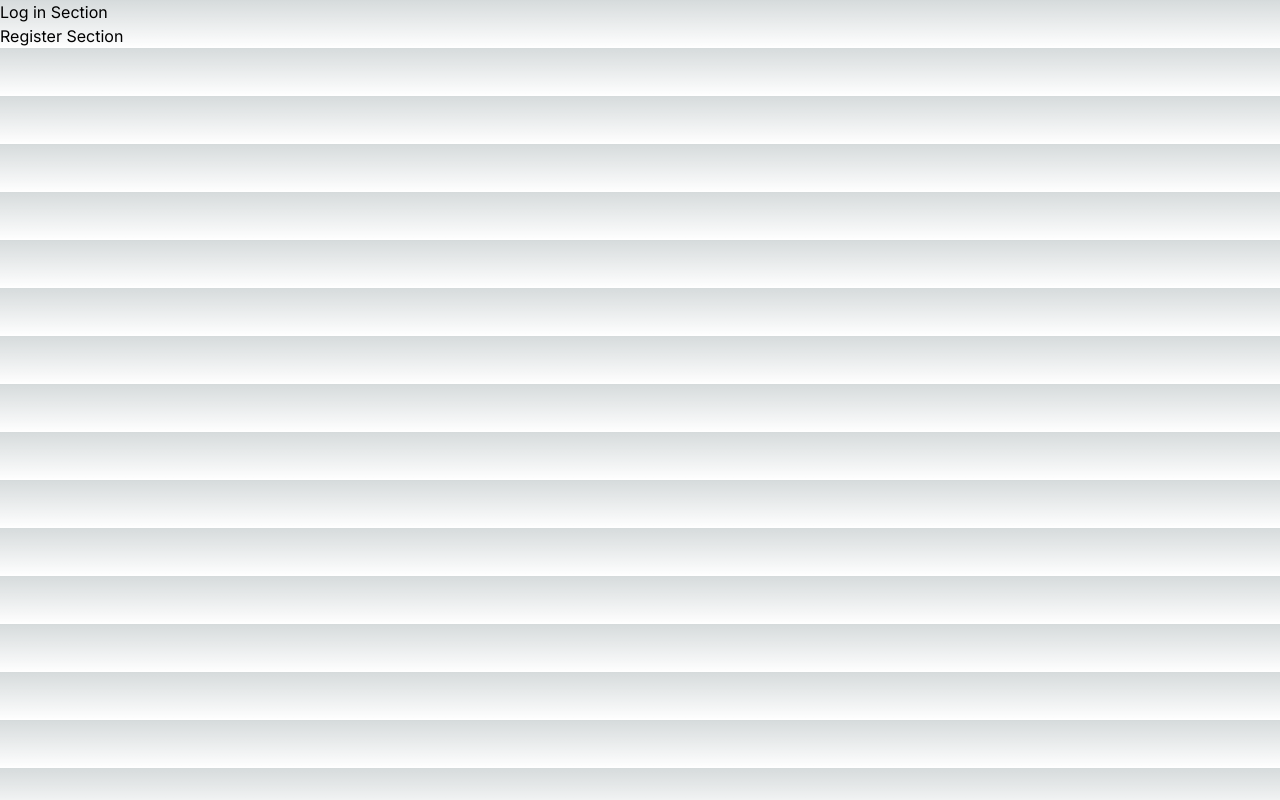
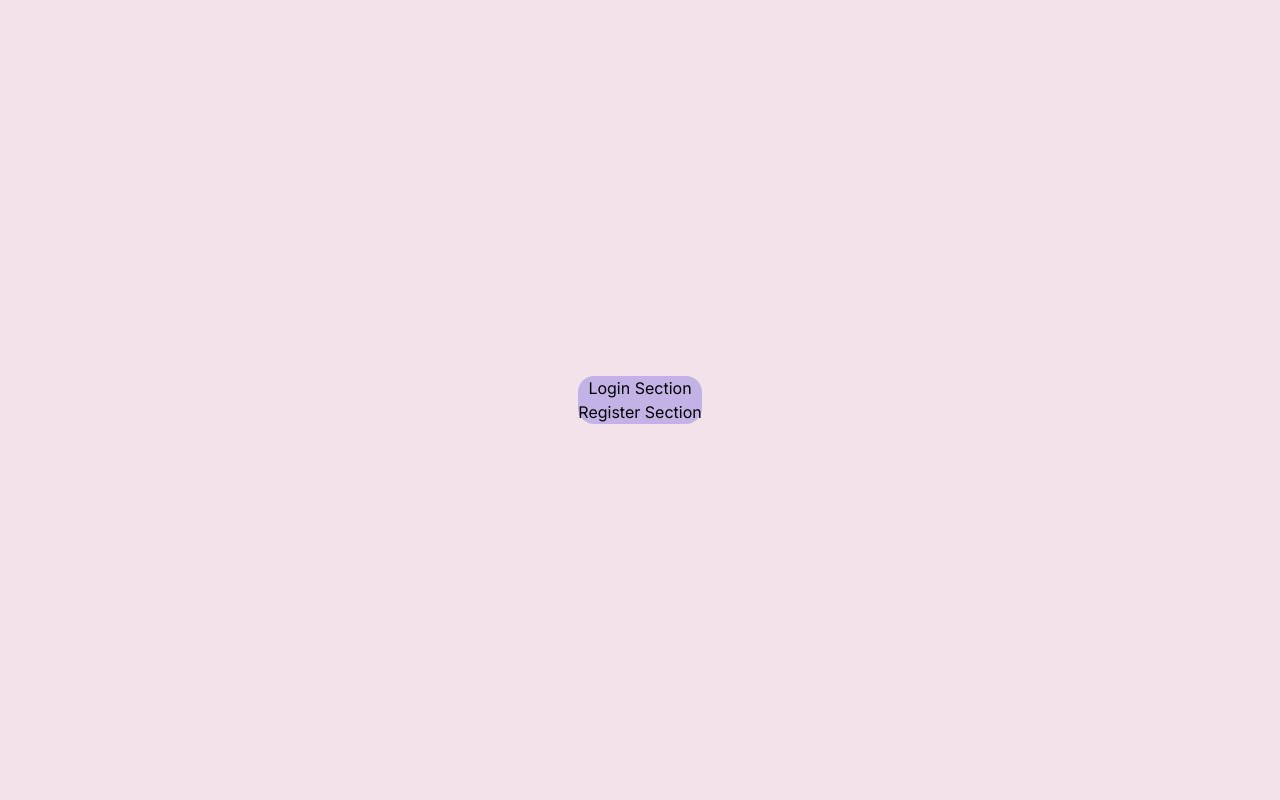
Before and after one commit to edikiuspy/Vote, a Next.js app: page /login_and_register in a window 1280 px wide. Built offline with nearby package versions, Linux system fonts and the light colour scheme.

Commit message:
temp changes

```diff
--- a/src/app/colors.scss
+++ /dev/null
@@ -1,5 +0,0 @@
-$bg: "#F2E3EA";
-$primary: "#9E84D7";
-$dark: "#8665CD";
-$text: "#E7CCD8";
-$light: "#ABF240";
--- a/src/app/globals.scss
+++ b/src/app/globals.scss
@@ -4,8 +4,8 @@
 
 :root {
   --foreground-rgb: 0, 0, 0;
-  --background-start-rgb: 214, 219, 220;
-  --background-end-rgb: 255, 255, 255;
+  --background-start-rgb: 242, 227, 234;
+  --background-end-rgb: 242, 227, 234;
 }
 
 @media (prefers-color-scheme: dark) {
@@ -24,6 +24,12 @@ body {
       rgb(var(--background-end-rgb))
     )
     rgb(var(--background-start-rgb));
+    height: 100%;
+}
+
+
+html {
+  height: 100%;
 }
 
 @layer utilities {
--- a/src/app/login_and_register/page.jsx
+++ b/src/app/login_and_register/page.jsx
@@ -3,10 +3,11 @@
 
 const login_and_register = () => {
     return (
-        <main className="login_and_register">
-            <div className="container">
-                <div className="login">
-                    <p>Log in Section</p>
+        <div className="w-full h-full">
+            <main className="flex flex-col items-center justify-center w-full flex-1 px-20 text-center h-full">
+                <div className=" rounded-2xl bg-accent2">
+                    <div className="">
+                        <p>Login Section</p>
                     </div>
 
                     <div className="register">
@@ -14,7 +15,7 @@ const login_and_register = () => {
                     </div>
                 </div>
             </main>
-
+        </div>
     );
   };
 
--- a/tailwind.config.js
+++ b/tailwind.config.js
@@ -7,6 +7,13 @@ module.exports = {
   ],
   theme: {
     extend: {
+      colors: {
+        "bg":       "#F9F1F5",
+        "text":     "#321E5C",
+        "accent":   "#8665CD",
+        "accent1":  "#9E84D7",
+        "accent2":  "#C2B2E6",
+      },
       backgroundImage: {
         "gradient-radial": "radial-gradient(var(--tw-gradient-stops))",
         "gradient-conic":
```
Lines whose indentation alone changed are shown as unchanged.
